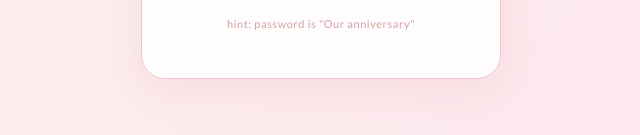
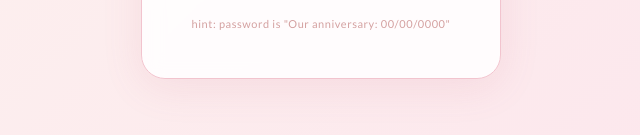
Before and after one commit to ponnya-min/happy-birthday-mama, a plain HTML site: page index.html in a window 1280 px wide. Shown: the part 581-716 px from the top of the page, 319-959 px from the left. Drawn offline with nearby package versions, Linux system fonts and the light colour scheme; a web font is replaced by a local one.

```diff
--- a/index.html
+++ b/index.html
@@ -556,7 +556,7 @@
     </div>
     <p class="error-msg" id="error"></p>
     <button class="btn-login" onclick="tryLogin()">Enter &nbsp;→</button>
-    <p class="hint">hint: password is "Our anniversary"</p>
+    <p class="hint">hint: password is "Our anniversary: 00/00/0000"</p>
   </div>
 </div>
 
```
